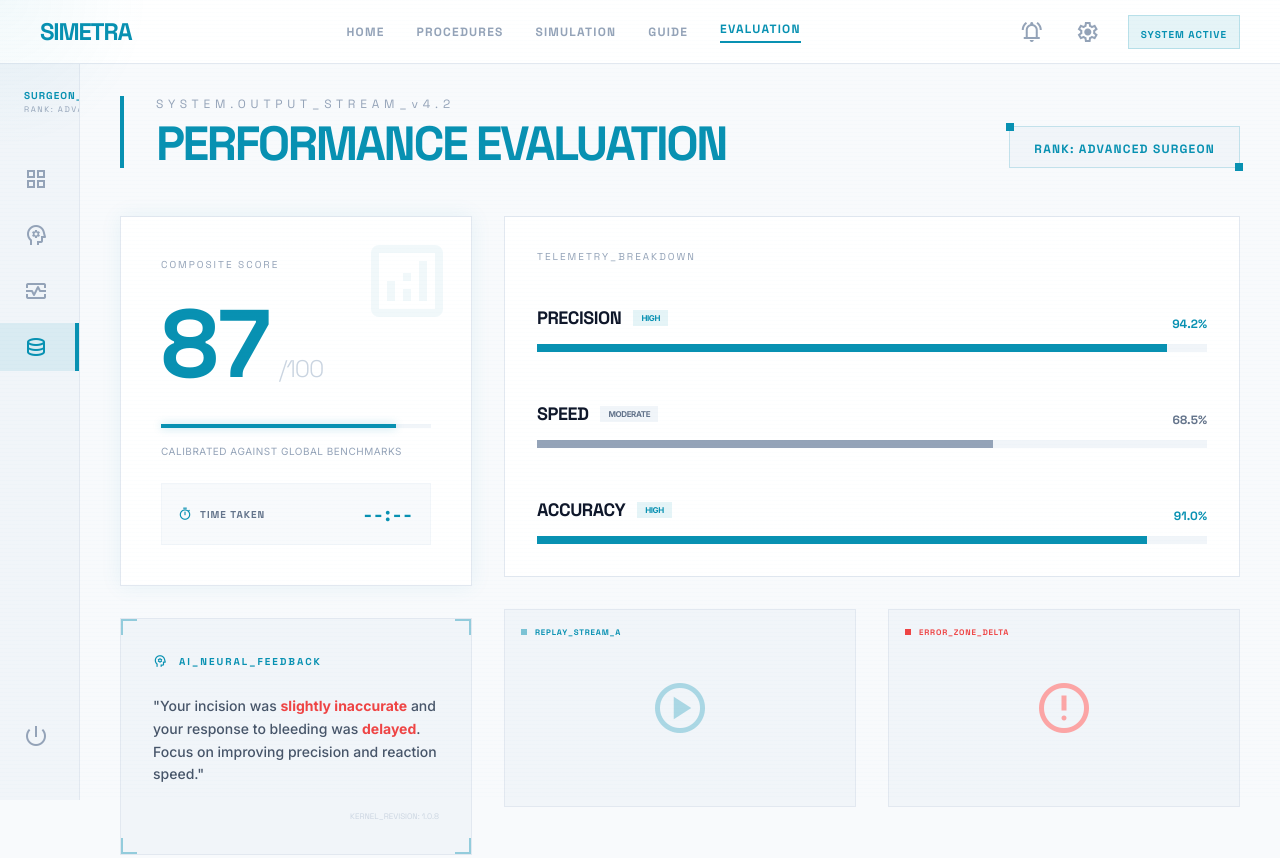
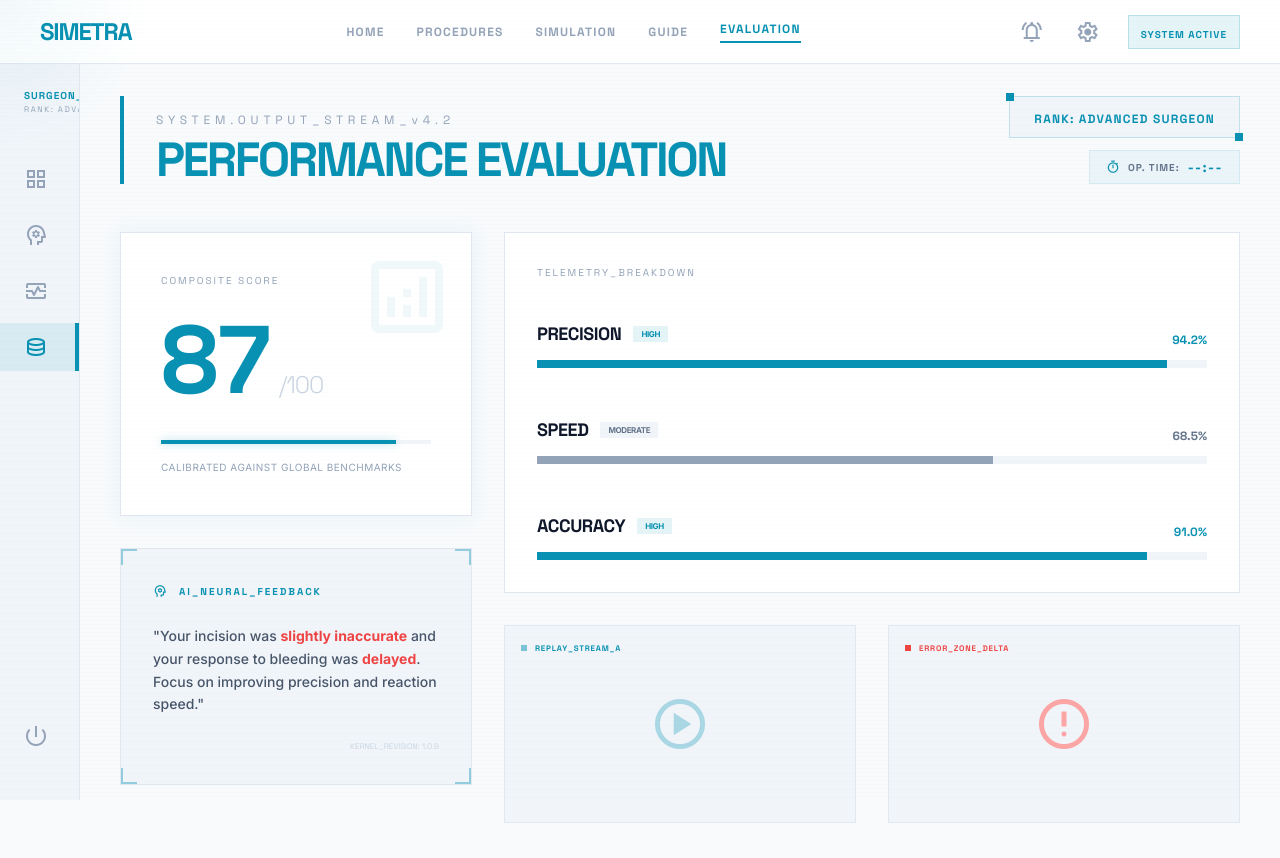
Before and after one commit to Nitish-k-s/Simetra, a website: page simetra/evaluation.html in a window 1280 px wide. Shown: the top 858 px of the page. Drawn offline with nearby package versions, Linux system fonts and the light colour scheme.

Commit message:
Move time taken display next to rank badge

```diff
--- a/simetra/evaluation.html
+++ b/simetra/evaluation.html
@@ -114,11 +114,16 @@
       <h2 class="font-['Space_Grotesk'] text-xs tracking-[0.4em] text-slate-400 mb-2">SYSTEM.OUTPUT_STREAM_v4.2</h2>
       <h1 class="font-['Space_Grotesk'] text-5xl font-black tracking-tighter text-[#0891b2]">PERFORMANCE EVALUATION</h1>
     </div>
-    <div class="text-right">
+    <div class="text-right flex flex-col items-end gap-3">
       <div class="inline-block border border-[#0891b2]/20 px-6 py-2 bg-[#f1f5f9] relative">
         <div class="absolute -top-1 -left-1 w-2 h-2 bg-[#0891b2]"></div>
         <div class="absolute -bottom-1 -right-1 w-2 h-2 bg-[#0891b2]"></div>
         <span class="font-['Space_Grotesk'] text-xs tracking-widest text-[#0891b2] font-bold">RANK: ADVANCED SURGEON</span>
+      </div>
+      <div class="flex items-center space-x-2 text-slate-500 bg-[#0891b2]/5 px-4 py-1.5 border border-[#0891b2]/10 relative group">
+        <span class="material-symbols-outlined text-sm text-[#0891b2]">timer</span>
+        <span class="font-['Space_Grotesk'] text-[10px] tracking-widest font-bold uppercase text-slate-500">OP. TIME:</span>
+        <span id="eval-time-val" class="font-['Space_Grotesk'] tracking-widest font-black text-[#0891b2] text-sm ml-1">--:--</span>
       </div>
     </div>
   </div>
@@ -139,14 +144,7 @@
         <div class="mt-8 h-1 w-full bg-slate-100 relative">
           <div id="score-bar" class="absolute top-0 left-0 h-full bg-[#0891b2] w-[87%] shadow-[0_0_8px_rgba(8,145,178,0.3)]"></div>
         </div>
-        <p class="mt-4 mb-6 font-['Inter'] text-[10px] text-slate-400 tracking-wider">CALIBRATED AGAINST GLOBAL BENCHMARKS</p>
-        <div class="bg-slate-50 p-4 flex justify-between items-center border border-slate-100">
-           <div class="flex items-center space-x-2">
-             <span class="material-symbols-outlined text-[#0891b2] text-sm">timer</span>
-             <span class="font-['Space_Grotesk'] text-[10px] tracking-widest text-slate-500 font-bold uppercase">TIME TAKEN</span>
-           </div>
-           <span id="eval-time-val" class="font-['Space_Grotesk'] font-black text-xl text-[#0891b2] tracking-widest">--:--</span>
-        </div>
+        <p class="mt-4 font-['Inter'] text-[10px] text-slate-400 tracking-wider">CALIBRATED AGAINST GLOBAL BENCHMARKS</p>
       </div>
 
       <!-- AI Feedback -->
```
